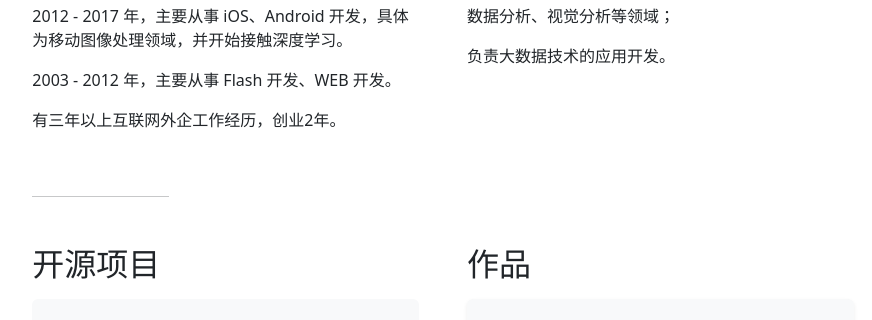
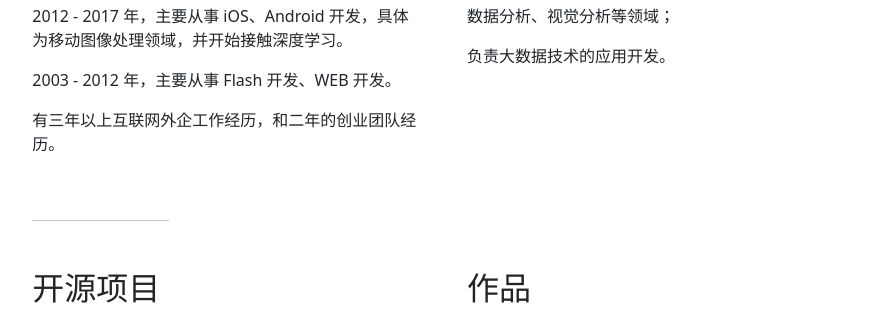
Before and after one commit to walktree/walktree.github.com, a plain HTML site: page index.html in a window 1280 px wide. Shown: the part 470-790 px from the top of the page, without its empty margins (197-1069 px from the left). Drawn offline with Linux system fonts and the light colour scheme; a script that the page names is missing.

Commit message:
minor change

```diff
--- a/index.html
+++ b/index.html
@@ -103,7 +103,7 @@
         <p class="mb-3">2012 - 2017 年，主要从事 iOS、Android 开发，具体为移动图像处理领域，并开始接触深度学习。</p>
         <p class="mb-3">2003 - 2012 年，主要从事 Flash 开发、WEB 开发。</p>
 
-        <p class="mb-5 ">有三年以上互联网外企工作经历，创业2年。</p>
+        <p class="mb-5 ">有三年以上互联网外企工作经历，和二年的创业团队经历。</p>
 
       </div>
 
```
